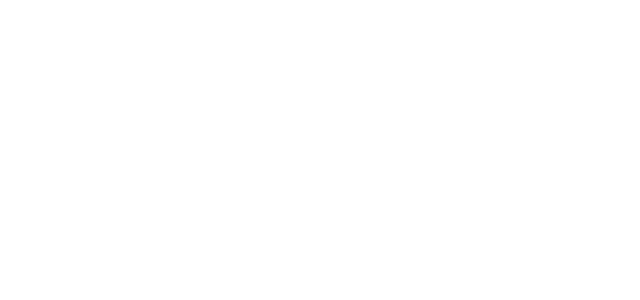
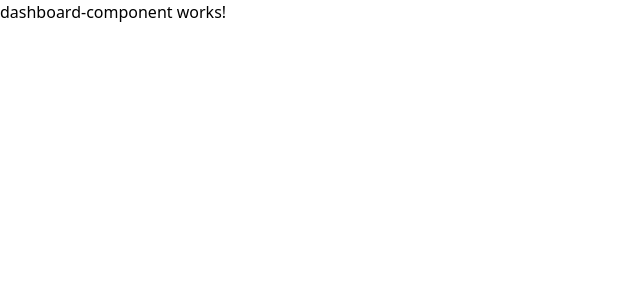
Before and after one commit to Allan2Fernandes/fleet-viewer, an Angular app: page /fleet-viewer/dashboard in a window 1280 px wide. Before the commit this address led to /. Shown: the top 300 px of the page, without its empty margins (0-640 px from the left). Built offline with nearby package versions, Linux system fonts and the light colour scheme.

Commit message:
Setup modules and routing

```diff
--- a/src/app/app.html
+++ b/src/app/app.html
@@ -0,0 +1 @@
+<router-outlet></router-outlet>
--- a/src/app/app.routes.ts
+++ b/src/app/app.routes.ts
@@ -1,3 +1,13 @@
 import { Routes } from '@angular/router';
 
-export const routes: Routes = [];
+export const routes: Routes = [
+    {
+        path: '',
+        redirectTo: 'fleet-viewer',
+        pathMatch: 'full'
+    },
+    {
+        path: 'fleet-viewer',
+        loadChildren: () => import('./modules/fleet-viewer/fleet-viewer-routing-module').then(m => m.FleetViewerRoutingModule),
+    },
+];
--- a/src/app/app.ts
+++ b/src/app/app.ts
@@ -1,8 +1,9 @@
 import { Component, signal } from '@angular/core';
+import { RouterOutlet } from '@angular/router';
 
 @Component({
   selector: 'app-root',
-  imports: [],
+  imports: [RouterOutlet],
   templateUrl: './app.html',
   styleUrl: './app.css'
 })
--- /dev/null
+++ b/src/app/modules/fleet-viewer/dashboard-component/dashboard-component.html
@@ -0,0 +1 @@
+<p>dashboard-component works!</p>
--- /dev/null
+++ b/src/app/modules/fleet-viewer/fleet-viewer-routing-module.ts
@@ -0,0 +1,18 @@
+import { NgModule } from '@angular/core';
+import { RouterModule, Routes } from '@angular/router';
+import { DashboardComponent } from './dashboard-component/dashboard-component';
+
+const routes: Routes = [
+    {
+      path: '',
+      redirectTo: 'dashboard',
+      pathMatch: 'full'
+    },
+    {path: 'dashboard', component: DashboardComponent},
+];
+
+@NgModule({
+  imports: [RouterModule.forChild(routes)],
+  exports: [RouterModule]
+})
+export class FleetViewerRoutingModule { }
```
Also changed, not shown: src/app/modules/fleet-viewer/dashboard-component/dashboard-component.ts (added, +10 -0 lines), src/app/modules/fleet-viewer/fleet-viewer-module.ts (added, +14 -0 lines).
